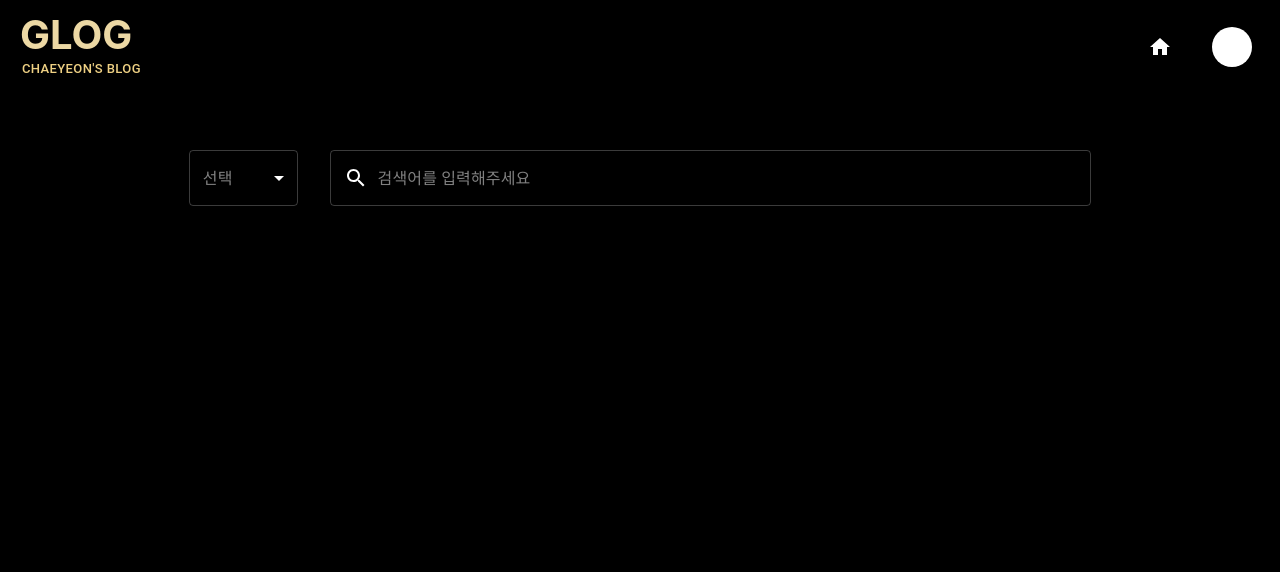
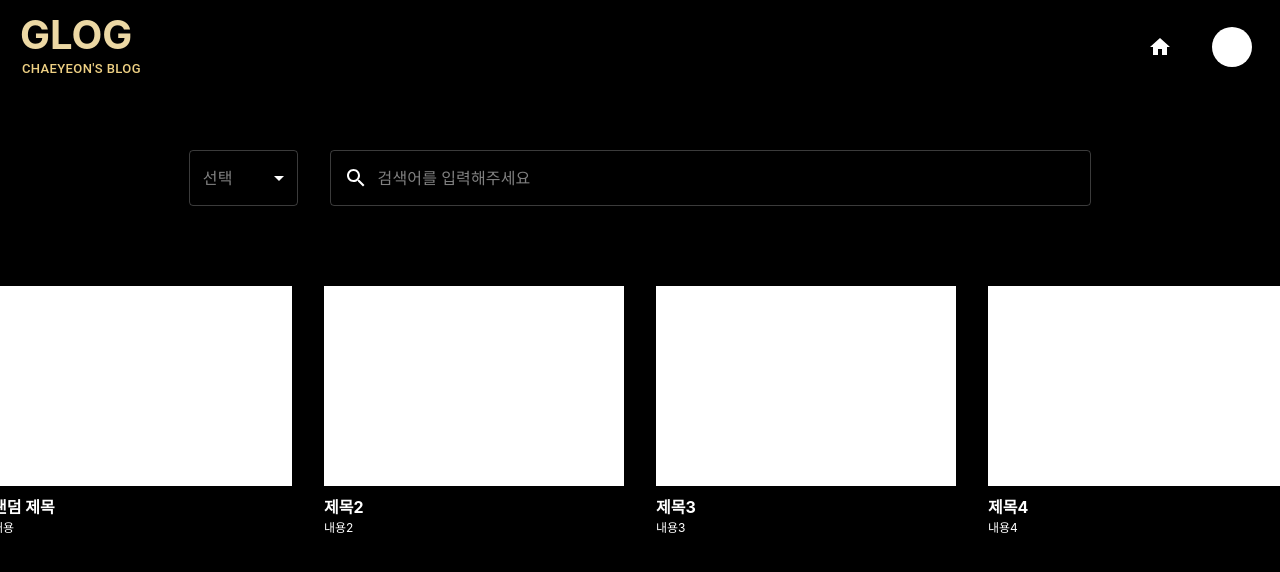
Before and after one commit to pknu-wap/2023_1_WAP_WEB_TEAM_4, a React (Create React App) app in the folder frontend/: page /home in a window 1280 px wide. Both pictures are taken after a click on the button 1160 px from the left and 47 px from the top of the page. Shown: the top 572 px of the page. Built offline with nearby package versions, Linux system fonts and the light colour scheme; a small style sheet from the web is missing.

Commit message:
select value recoil로 변환

```diff
--- a/frontend/src/components/Header.js
+++ b/frontend/src/components/Header.js
@@ -3,12 +3,13 @@ import React from "react";
 import SearchIcon from "@mui/icons-material/Search";
 import { useNavigate } from "react-router-dom";
 import HomeIcon from "@mui/icons-material/Home";
-import { useRecoilState } from "recoil";
-import { searchOpenState } from "../states/homeState";
+import { useRecoilState, useSetRecoilState } from "recoil";
+import { searchOpenState, selectValueState } from "../states/homeState";
 
 const Header = () => {
   const navigate = useNavigate();
   const [isSearchOpen, setIsSearchOpen] = useRecoilState(searchOpenState);
+  const setSelectValue = useSetRecoilState(selectValueState);
 
   return (
     <Stack
@@ -48,7 +49,11 @@ const Header = () => {
         </Button>
       </Stack>
       <Stack marginRight="28px" direction="row" spacing={4} alignItems="center">
-        <IconButton onClick={() => setIsSearchOpen(!isSearchOpen)}>
+        <IconButton
+          onClick={() => {
+            setIsSearchOpen(!isSearchOpen);
+            setSelectValue(0);
+          }}>
           {isSearchOpen ? (
             <HomeIcon sx={{ color: "white" }} />
           ) : (
--- a/frontend/src/components/WriteModal.js
+++ b/frontend/src/components/WriteModal.js
@@ -203,7 +203,7 @@ const WriteModal = ({
                 backgroundColor="white"
                 width="300px"
                 height="180px"
-                marginBottom="16px"
+                marginBottom="8px"
               />
               <Stack color="white" fontSize="16px" fontWeight="bold">
                 {title}
--- a/frontend/src/pages/Home.js
+++ b/frontend/src/pages/Home.js
@@ -1,14 +1,14 @@
-import React, { useState } from "react";
+import React from "react";
 import Header from "../components/Header";
 import { IconButton, MenuItem, Select, Stack, TextField } from "@mui/material";
 import ChevronLeftIcon from "@mui/icons-material/ChevronLeft";
 import ChevronRightIcon from "@mui/icons-material/ChevronRight";
 import SearchIcon from "@mui/icons-material/Search";
-import { useRecoilValue } from "recoil";
-import { searchOpenState } from "../states/homeState";
+import { useRecoilValue, useRecoilState } from "recoil";
+import { searchOpenState, selectValueState } from "../states/homeState";
 
 const Home = () => {
-  const [selectValue, setSelectValue] = useState(0);
+  const [selectValue, setSelectValue] = useRecoilState(selectValueState);
   const isSearchOpen = useRecoilValue(searchOpenState);
   const handleChange = (event) => {
     setSelectValue(event.target.value);
@@ -160,8 +160,8 @@ const Home = () => {
             />
           </Stack>
         )}
-        {!isSearchOpen &&
-          array.map((sudol, index) => {
+        {!isSearchOpen
+          ? array.map((card, index) => {
               const category = ["random", "views", "likes", "latest"];
               return (
                 <Stack key={index}>
@@ -172,12 +172,24 @@ const Home = () => {
                     <IconButton sx={{ borderRadius: "0px" }}>
                       <ChevronLeftIcon />
                     </IconButton>
-                  {sudol[category[index]].map((cardContent, i) => {
+                    {card[category[index]].map((cardContent, i) => {
                       return (
                         <Stack key={i}>
-                        <Stack width="300px" height="200px" bgcolor="white" />
-                        <Stack color="white">{cardContent.title}</Stack>
-                        <Stack color="white">{cardContent.main_text}</Stack>
+                          <Stack
+                            width="300px"
+                            height="200px"
+                            bgcolor="white"
+                            marginBottom="8px"
+                          />
+                          <Stack
+                            color="white"
+                            fontSize="16px"
+                            fontWeight="bold">
+                            {cardContent.title}
+                          </Stack>
+                          <Stack color="white" fontSize="12px">
+                            {cardContent.main_text}
+                          </Stack>
                         </Stack>
                       );
                     })}
@@ -188,6 +200,35 @@ const Home = () => {
                   </Stack>
                 </Stack>
               );
+            })
+          : array.map((card, index) => {
+              return (
+                <Stack key={index}>
+                  <Stack spacing={4} direction="row" justifyContent="center">
+                    {card.random?.map((cardContent, i) => {
+                      return (
+                        <Stack key={i}>
+                          <Stack
+                            width="300px"
+                            height="200px"
+                            bgcolor="white"
+                            marginBottom="8px"
+                          />
+                          <Stack
+                            color="white"
+                            fontSize="16px"
+                            fontWeight="bold">
+                            {cardContent.title}
+                          </Stack>
+                          <Stack color="white" fontSize="12px">
+                            {cardContent.main_text}
+                          </Stack>
+                        </Stack>
+                      );
+                    })}
+                  </Stack>
+                </Stack>
+              );
             })}
       </Stack>
     </Stack>
--- a/frontend/src/states/homeState.js
+++ b/frontend/src/states/homeState.js
@@ -4,3 +4,8 @@ export const searchOpenState = atom({
   key: "searchOpen",
   default: false,
 });
+
+export const selectValueState = atom({
+  key: "selectValue",
+  default: 0,
+});
```
Lines whose indentation alone changed are shown as unchanged.
